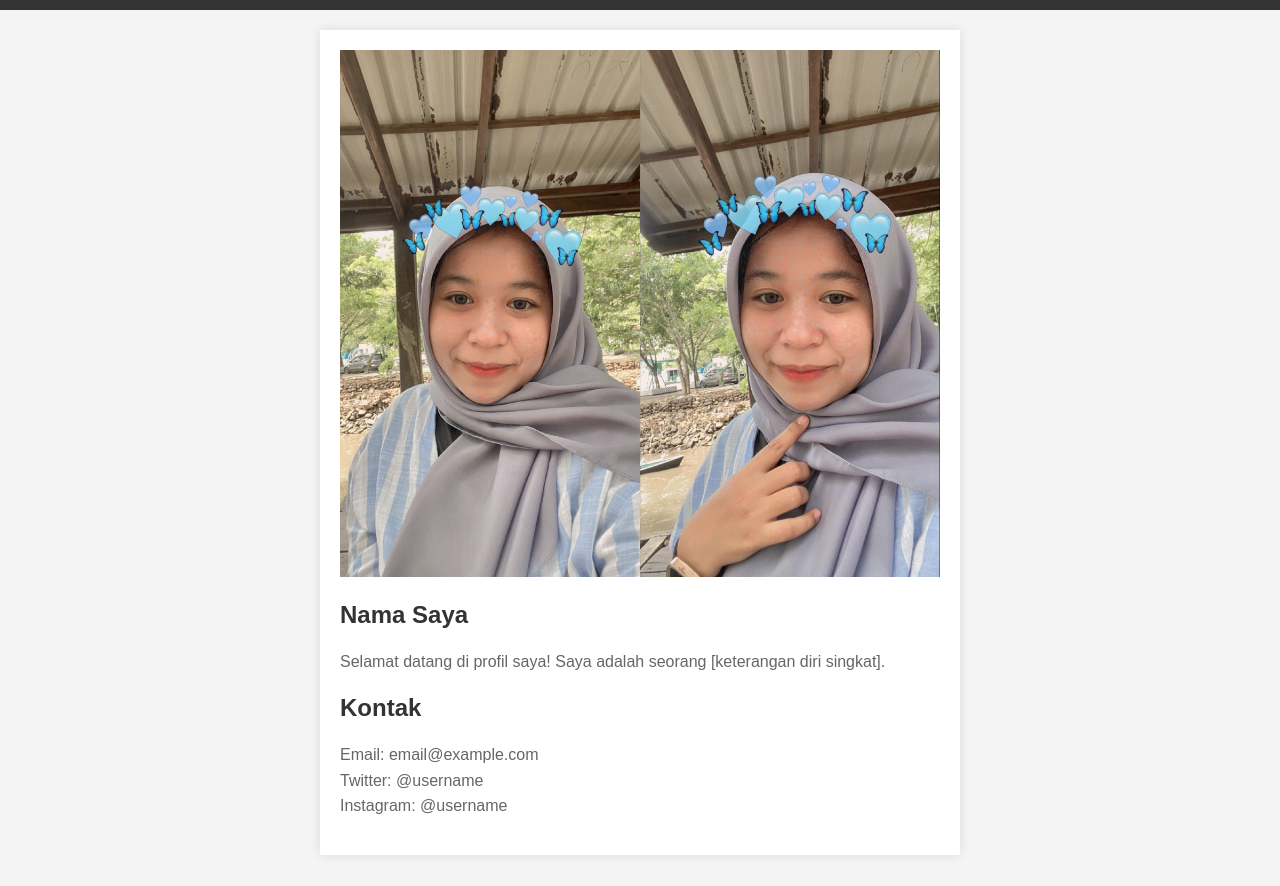
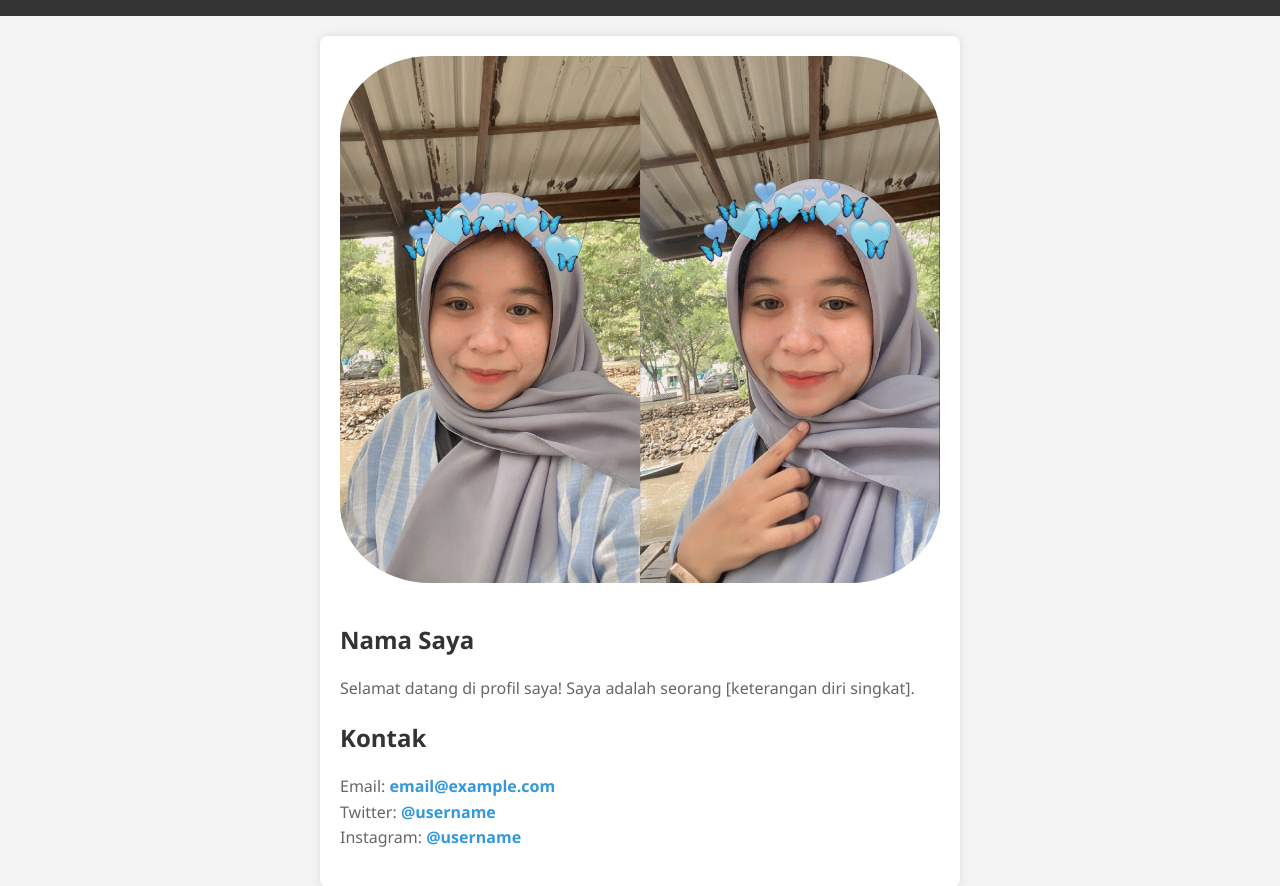
Before and after one commit to Ayy4/laporan4, a plain HTML site: page index.html in a window 1280 px wide. Shown: the part 102-988 px from the top of the page. Drawn offline with Linux system fonts and the light colour scheme.

Commit message:
nemabhakn boreder radius

```diff
--- a/index.html
+++ b/index.html
@@ -6,7 +6,7 @@
     <title>Profil</title>
     <style>
         body {
-            font-family: Arial, sans-serif;
+            font-family: 'Segoe UI', Tahoma, Geneva, Verdana, sans-serif;
             background-color: #f4f4f4;
             margin: 0;
             padding: 0;
@@ -25,11 +25,14 @@
             padding: 20px;
             background-color: white;
             box-shadow: 0 0 10px rgba(0, 0, 0, 0.1);
+            border-radius: 8px;
         }
 
         img {
             max-width: 100%;
             height: auto;
+            border-radius: 15%;
+            margin-bottom: 15px;
         }
 
         h1, h2 {
@@ -39,6 +42,16 @@
         p {
             line-height: 1.6;
             color: #666;
+        }
+
+        a {
+            color: #3498db;
+            text-decoration: none;
+            font-weight: bold;
+        }
+
+        a:hover {
+            text-decoration: underline;
         }
     </style>
 </head>
@@ -53,9 +66,9 @@
         <h2>Nama Saya</h2>
         <p>Selamat datang di profil saya! Saya adalah seorang [keterangan diri singkat].</p>
         <h2>Kontak</h2>
-        <p>Email: email@example.com<br>
-        Twitter: @username<br>
-        Instagram: @username</p>
+        <p>Email: <a href="mailto:email@example.com">email@example.com</a><br>
+        Twitter: <a href="https://twitter.com/username" target="_blank">@username</a><br>
+        Instagram: <a href="https://instagram.com/username" target="_blank">@username</a></p>
     </section>
 
 </body>
```
